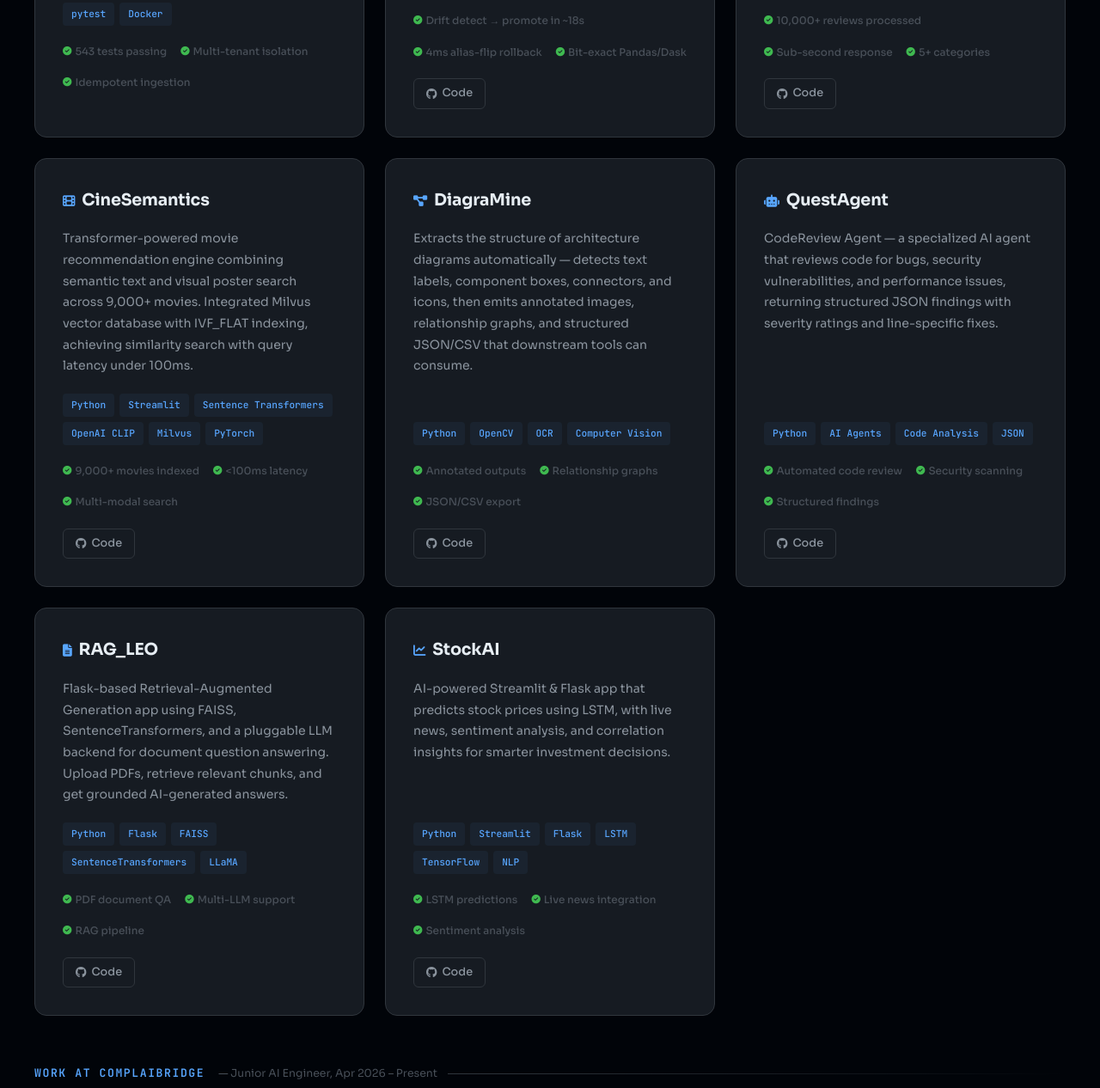
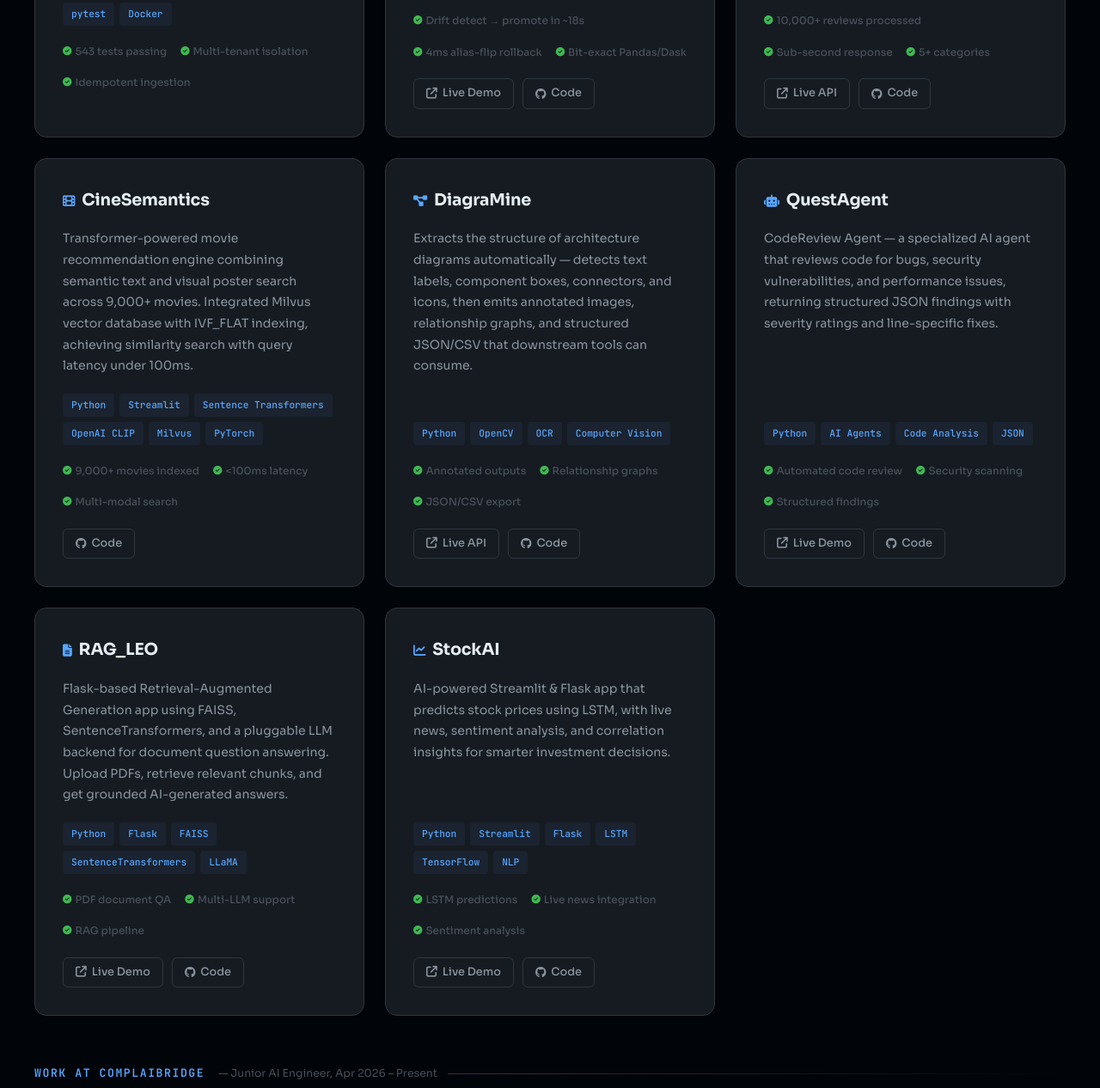
Before and after one commit to Mark007-R/Mark007-R.github.io, a plain HTML site: page index.html in a window 1280 px wide. Shown: the part 2974-4240 px from the top of the page at 86% size. Drawn offline with Linux system fonts and the light colour scheme.

Commit message:
feat: add live demo links to project cards

```diff
--- a/index.html
+++ b/index.html
@@ -637,7 +637,7 @@
           <div class="project-metric"><i class="fa-solid fa-check-circle"></i> 4ms alias-flip rollback</div>
           <div class="project-metric"><i class="fa-solid fa-check-circle"></i> Bit-exact Pandas/Dask</div>
         </div>
-        <div class="project-links"><a href="https://github.com/Mark007-R/Sentinel" target="_blank"><i class="fa-brands fa-github"></i> Code</a></div>
+        <div class="project-links"><a href="https://iambatman07-sentinel.hf.space" target="_blank"><i class="fa-solid fa-arrow-up-right-from-square"></i> Live Demo</a><a href="https://github.com/Mark007-R/Sentinel" target="_blank"><i class="fa-brands fa-github"></i> Code</a></div>
       </div>
 
       <div class="project-card reveal">
@@ -651,7 +651,7 @@
           <div class="project-metric"><i class="fa-solid fa-check-circle"></i> Sub-second response</div>
           <div class="project-metric"><i class="fa-solid fa-check-circle"></i> 5+ categories</div>
         </div>
-        <div class="project-links"><a href="https://github.com/Mark007-R/RestoAI" target="_blank"><i class="fa-brands fa-github"></i> Code</a></div>
+        <div class="project-links"><a href="https://iambatman07-restoai.hf.space" target="_blank"><i class="fa-solid fa-arrow-up-right-from-square"></i> Live API</a><a href="https://github.com/Mark007-R/RestoAI" target="_blank"><i class="fa-brands fa-github"></i> Code</a></div>
       </div>
 
       <div class="project-card reveal">
@@ -679,7 +679,7 @@
           <div class="project-metric"><i class="fa-solid fa-check-circle"></i> Relationship graphs</div>
           <div class="project-metric"><i class="fa-solid fa-check-circle"></i> JSON/CSV export</div>
         </div>
-        <div class="project-links"><a href="https://github.com/Mark007-R/DiagraMine" target="_blank"><i class="fa-brands fa-github"></i> Code</a></div>
+        <div class="project-links"><a href="https://iambatman07-diagramine.hf.space" target="_blank"><i class="fa-solid fa-arrow-up-right-from-square"></i> Live API</a><a href="https://github.com/Mark007-R/DiagraMine" target="_blank"><i class="fa-brands fa-github"></i> Code</a></div>
       </div>
 
       <div class="project-card reveal">
@@ -693,7 +693,7 @@
           <div class="project-metric"><i class="fa-solid fa-check-circle"></i> Security scanning</div>
           <div class="project-metric"><i class="fa-solid fa-check-circle"></i> Structured findings</div>
         </div>
-        <div class="project-links"><a href="https://github.com/Mark007-R/QuestAgent" target="_blank"><i class="fa-brands fa-github"></i> Code</a></div>
+        <div class="project-links"><a href="https://iambatman07-questagent.hf.space" target="_blank"><i class="fa-solid fa-arrow-up-right-from-square"></i> Live Demo</a><a href="https://github.com/Mark007-R/QuestAgent" target="_blank"><i class="fa-brands fa-github"></i> Code</a></div>
       </div>
 
       <div class="project-card reveal">
@@ -707,7 +707,7 @@
           <div class="project-metric"><i class="fa-solid fa-check-circle"></i> Multi-LLM support</div>
           <div class="project-metric"><i class="fa-solid fa-check-circle"></i> RAG pipeline</div>
         </div>
-        <div class="project-links"><a href="https://github.com/Mark007-R/RAG_LEO" target="_blank"><i class="fa-brands fa-github"></i> Code</a></div>
+        <div class="project-links"><a href="https://iambatman07-ragleo.hf.space" target="_blank"><i class="fa-solid fa-arrow-up-right-from-square"></i> Live Demo</a><a href="https://github.com/Mark007-R/RAG_LEO" target="_blank"><i class="fa-brands fa-github"></i> Code</a></div>
       </div>
 
       <div class="project-card reveal">
@@ -721,7 +721,7 @@
           <div class="project-metric"><i class="fa-solid fa-check-circle"></i> Live news integration</div>
           <div class="project-metric"><i class="fa-solid fa-check-circle"></i> Sentiment analysis</div>
         </div>
-        <div class="project-links"><a href="https://github.com/Mark007-R/StockAI" target="_blank"><i class="fa-brands fa-github"></i> Code</a></div>
+        <div class="project-links"><a href="https://iambatman07-stockai.hf.space" target="_blank"><i class="fa-solid fa-arrow-up-right-from-square"></i> Live Demo</a><a href="https://github.com/Mark007-R/StockAI" target="_blank"><i class="fa-brands fa-github"></i> Code</a></div>
       </div>
 
     </div>
```
